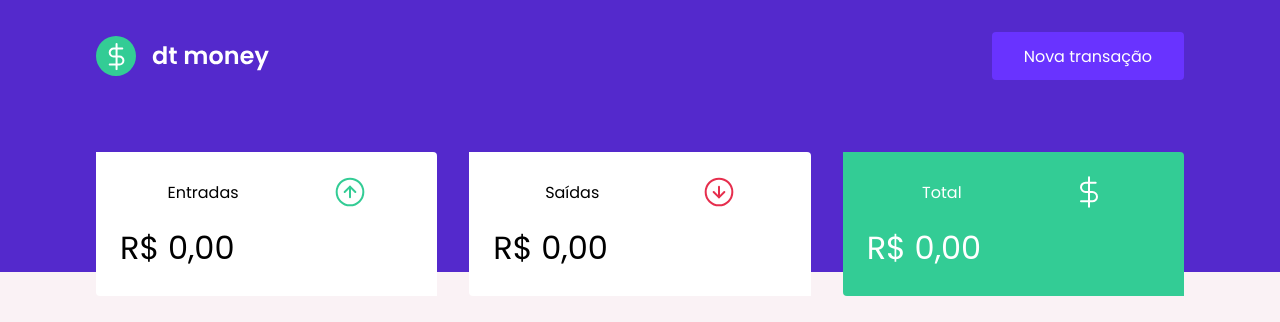
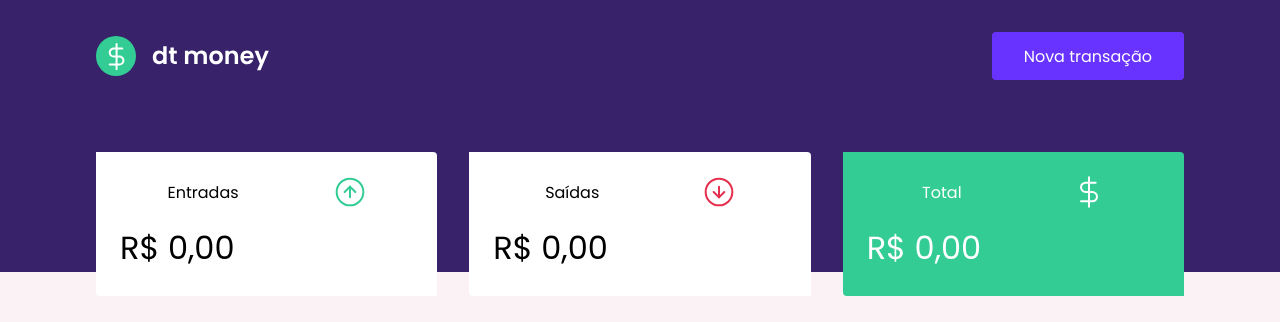
Before and after one commit to renanvilelati/dt-money, a React (Vite) app in the folder dt-money/: page / in a window 1280 px wide. Shown: the top 322 px of the page. Built offline with nearby package versions, Linux system fonts and the light colour scheme; no server answers; what miragejs would draw is missing.

Commit message:
alterando primary color

```diff
--- a/dt-money/src/styles/global.ts
+++ b/dt-money/src/styles/global.ts
@@ -5,7 +5,7 @@ export const GlobalStyle = createGlobalStyle`
 :root {
   --background: #F0F2F5;
   --red: #e52e40;
-  --blue: #5429cc;
+  --blue: #38236a;
 
   --green: #33CC95;
 
```
